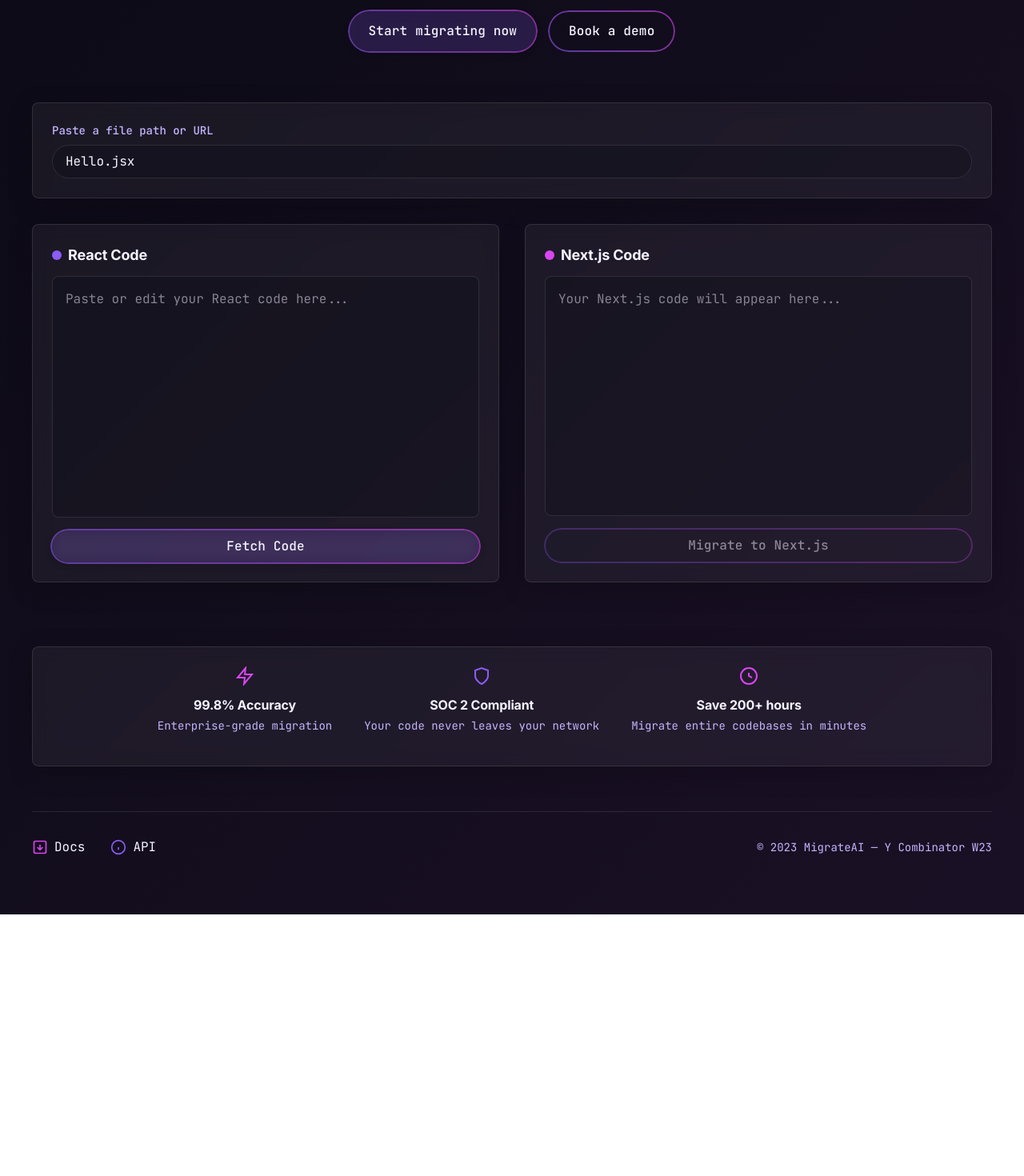
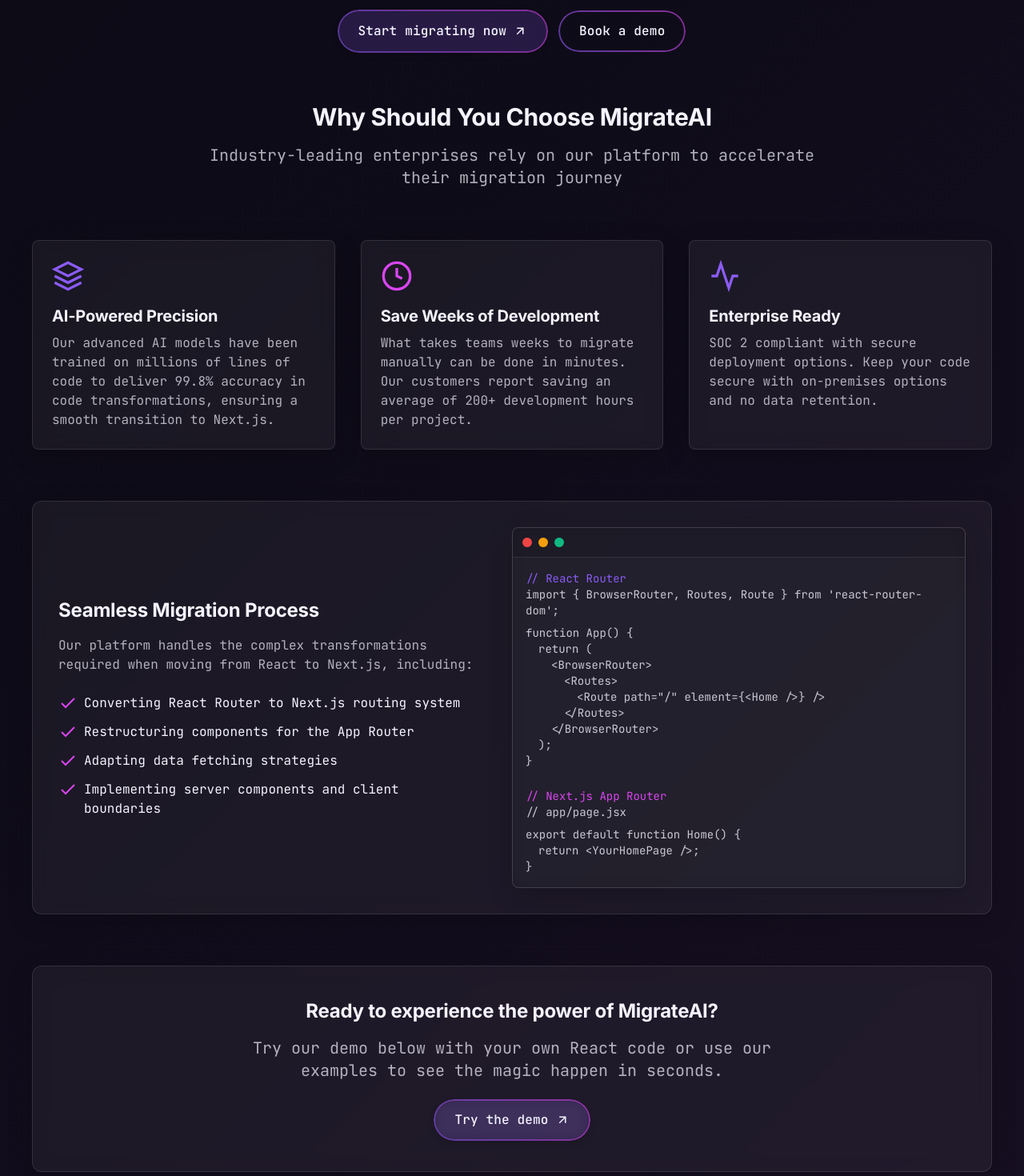
Before and after one commit to mana-nara/mcp-code-migration, a Next.js app in the folder frontend/: page / in a window 1280 px wide. Shown: the part 440-1910 px from the top of the page at 80% size. Before the commit the page ends 1583 px from the top, so only its background shows below. Built offline with nearby package versions, Linux system fonts and the light colour scheme.

Commit message:
made significant ui changes

```diff
--- a/frontend/src/app/page.tsx
+++ b/frontend/src/app/page.tsx
@@ -59,10 +59,13 @@
             <a href="#" className="hover:text-[#c4b5fd] transition-colors">Pricing</a>
             <a href="#" className="hover:text-[#c4b5fd] transition-colors">Docs</a>
           </div>
-          <div className="flex space-x-3">
-            <button className="btn btn-outline px-3 py-1 text-sm">Log in</button>
-            <button className="btn btn-primary px-3 py-1 text-sm">Sign up</button>
-          </div>
+          <a href="#demo-section" className="btn btn-primary px-4 py-2 flex items-center font-medium hover:bg-[#a78bfa] transition-colors">
+            Try Now
+            <svg width="18" height="18" viewBox="0 0 24 24" fill="none" stroke="currentColor" strokeWidth="2" className="ml-2">
+              <path d="M7 17L17 7"/>
+              <path d="M7 7h10v10"/>
+            </svg>
+          </a>
         </nav>
       </div>
 
@@ -78,12 +81,148 @@
           MigrateAI converts your React codebase to Next.js with 99.8% accuracy, saving hundreds of development hours.
         </p>
         <div className="flex flex-wrap gap-4 justify-center">
-          <button className="btn btn-primary px-6 py-3">Start migrating now</button>
+          <a href="#demo-section" className="btn btn-primary px-6 py-3 flex items-center">
+            Start migrating now
+            <svg width="18" height="18" viewBox="0 0 24 24" fill="none" stroke="currentColor" strokeWidth="2" className="ml-2">
+              <path d="M7 17L17 7"/>
+              <path d="M7 7h10v10"/>
+            </svg>
+          </a>
           <button className="btn btn-outline px-6 py-3">Book a demo</button>
         </div>
       </header>
 
-      <div className="card p-6 mb-8 glass">
+      <section className="mb-20">
+        <div className="text-center mb-16">
+          <h2 className="text-3xl font-bold mb-4 heading">Why Should You Choose MigrateAI</h2>
+          <p className="text-xl text-[#f5f3ff]/70 max-w-3xl mx-auto">
+            Industry-leading enterprises rely on our platform to accelerate their migration journey
+          </p>
+        </div>
+
+        <div className="grid grid-cols-1 md:grid-cols-3 gap-8 mb-16">
+          <div className="card p-6 glass">
+            <div className="mb-4 text-[#8b5cf6]">
+              <svg width="40" height="40" viewBox="0 0 24 24" fill="none" stroke="currentColor" strokeWidth="2">
+                <path d="M12 2L2 7l10 5 10-5-10-5z"></path>
+                <path d="M2 17l10 5 10-5"></path>
+                <path d="M2 12l10 5 10-5"></path>
+              </svg>
+            </div>
+            <h3 className="text-xl font-bold mb-2 heading">AI-Powered Precision</h3>
+            <p className="text-[#f5f3ff]/70">
+              Our advanced AI models have been trained on millions of lines of code to deliver 99.8% accuracy in code transformations, ensuring a smooth transition to Next.js.
+            </p>
+          </div>
+
+          <div className="card p-6 glass">
+            <div className="mb-4 text-[#d946ef]">
+              <svg width="40" height="40" viewBox="0 0 24 24" fill="none" stroke="currentColor" strokeWidth="2">
+                <circle cx="12" cy="12" r="10"></circle>
+                <polyline points="12 6 12 12 16 14"></polyline>
+              </svg>
+            </div>
+            <h3 className="text-xl font-bold mb-2 heading">Save Weeks of Development</h3>
+            <p className="text-[#f5f3ff]/70">
+              What takes teams weeks to migrate manually can be done in minutes. Our customers report saving an average of 200+ development hours per project.
+            </p>
+          </div>
+
+          <div className="card p-6 glass">
+            <div className="mb-4 text-[#8b5cf6]">
+              <svg width="40" height="40" viewBox="0 0 24 24" fill="none" stroke="currentColor" strokeWidth="2">
+                <path d="M22 12h-4l-3 9L9 3l-3 9H2"></path>
+              </svg>
+            </div>
+            <h3 className="text-xl font-bold mb-2 heading">Enterprise Ready</h3>
+            <p className="text-[#f5f3ff]/70">
+              SOC 2 compliant with secure deployment options. Keep your code secure with on-premises options and no data retention.
+            </p>
+          </div>
+        </div>
+
+        <div className="border border-[rgba(255,255,255,0.1)] rounded-xl p-8 mb-16 glass">
+          <div className="flex flex-col md:flex-row items-center">
+            <div className="md:w-1/2 mb-8 md:mb-0 md:pr-10">
+              <h3 className="text-2xl font-bold mb-4 heading">Seamless Migration Process</h3>
+              <p className="text-[#f5f3ff]/70 mb-6">
+                Our platform handles the complex transformations required when moving from React to Next.js, including:
+              </p>
+              <ul className="space-y-3">
+                <li className="flex items-start">
+                  <svg width="24" height="24" viewBox="0 0 24 24" fill="none" stroke="currentColor" strokeWidth="2" className="text-[#d946ef] mr-2 flex-shrink-0">
+                    <polyline points="20 6 9 17 4 12"></polyline>
+                  </svg>
+                  <span>Converting React Router to Next.js routing system</span>
+                </li>
+                <li className="flex items-start">
+                  <svg width="24" height="24" viewBox="0 0 24 24" fill="none" stroke="currentColor" strokeWidth="2" className="text-[#d946ef] mr-2 flex-shrink-0">
+                    <polyline points="20 6 9 17 4 12"></polyline>
+                  </svg>
+                  <span>Restructuring components for the App Router</span>
+                </li>
+                <li className="flex items-start">
+                  <svg width="24" height="24" viewBox="0 0 24 24" fill="none" stroke="currentColor" strokeWidth="2" className="text-[#d946ef] mr-2 flex-shrink-0">
+                    <polyline points="20 6 9 17 4 12"></polyline>
+                  </svg>
+                  <span>Adapting data fetching strategies</span>
+                </li>
+                <li className="flex items-start">
+                  <svg width="24" height="24" viewBox="0 0 24 24" fill="none" stroke="currentColor" strokeWidth="2" className="text-[#d946ef] mr-2 flex-shrink-0">
+                    <polyline points="20 6 9 17 4 12"></polyline>
+                  </svg>
+                  <span>Implementing server components and client boundaries</span>
+                </li>
+              </ul>
+            </div>
+            <div className="md:w-1/2 glass rounded-lg overflow-hidden">
+              <div className="bg-[rgba(10,10,20,0.5)] p-3 border-b border-[rgba(255,255,255,0.1)]">
+                <div className="flex space-x-2">
+                  <div className="w-3 h-3 rounded-full bg-[#ef4444]"></div>
+                  <div className="w-3 h-3 rounded-full bg-[#f59e0b]"></div>
+                  <div className="w-3 h-3 rounded-full bg-[#10b981]"></div>
+                </div>
+              </div>
+              <div className="p-4 bg-[rgba(20,20,30,0.5)] text-sm font-mono text-[#f5f3ff]/80 overflow-x-auto">
+                <div className="text-[#8b5cf6]">// React Router</div>
+                <div>{`import { BrowserRouter, Routes, Route } from 'react-router-dom';`}</div>
+                <div className="mt-2">{`function App() {`}</div>
+                <div className="ml-4">{`return (`}</div>
+                <div className="ml-8">{`<BrowserRouter>`}</div>
+                <div className="ml-12">{`<Routes>`}</div>
+                <div className="ml-16">{`<Route path="/" element={<Home />} />`}</div>
+                <div className="ml-12">{`</Routes>`}</div>
+                <div className="ml-8">{`</BrowserRouter>`}</div>
+                <div className="ml-4">{`);`}</div>
+                <div>{`}`}</div>
+                <div className="mt-6 text-[#d946ef]">// Next.js App Router</div>
+                <div>{`// app/page.jsx`}</div>
+                <div className="mt-2">{`export default function Home() {`}</div>
+                <div className="ml-4">{`return <YourHomePage />;`}</div>
+                <div>{`}`}</div>
+              </div>
+            </div>
+          </div>
+        </div>
+
+        <div className="text-center mb-10">
+          <div className="rounded-xl bg-gradient-to-r from-[#8b5cf6]/20 to-[#d946ef]/20 p-10 glass">
+            <h3 className="text-2xl font-bold mb-4 heading">Ready to experience the power of MigrateAI?</h3>
+            <p className="text-xl text-[#f5f3ff]/70 mb-6 max-w-2xl mx-auto">
+              Try our demo below with your own React code or use our examples to see the magic happen in seconds.
+            </p>
+            <a href="#demo-section" className="btn btn-primary px-6 py-3 inline-flex items-center">
+              Try the demo
+              <svg width="18" height="18" viewBox="0 0 24 24" fill="none" stroke="currentColor" strokeWidth="2" className="ml-2">
+                <path d="M7 17L17 7"/>
+                <path d="M7 7h10v10"/>
+              </svg>
+            </a>
+          </div>
+        </div>
+      </section>
+
+      <div className="card p-6 mb-8 glass" id="demo-section">
         <div className="flex flex-col md:flex-row gap-4 items-end">
           <div className="flex-grow">
             <label className="block text-sm font-medium mb-2 text-[#c4b5fd]" htmlFor="file-input">
```
